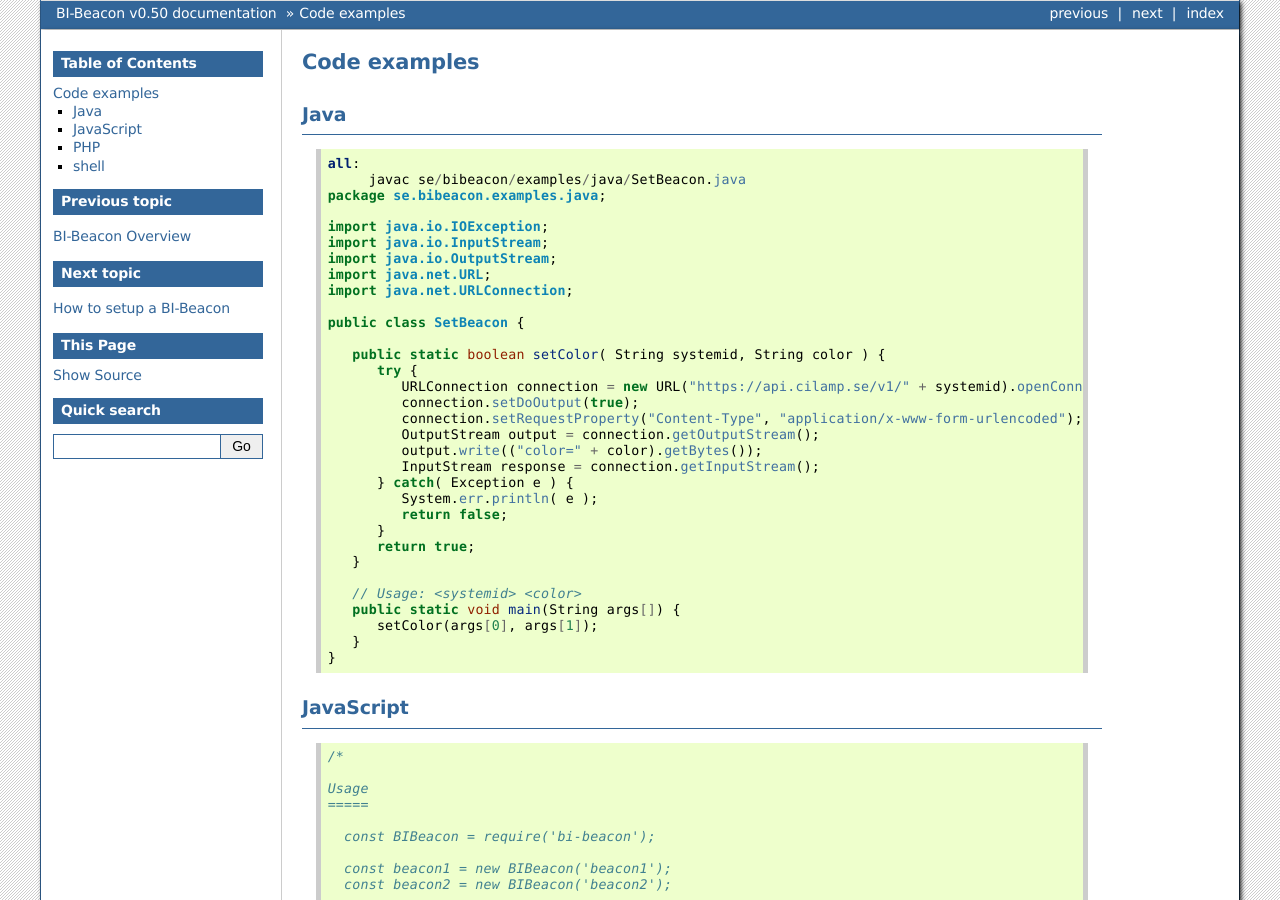
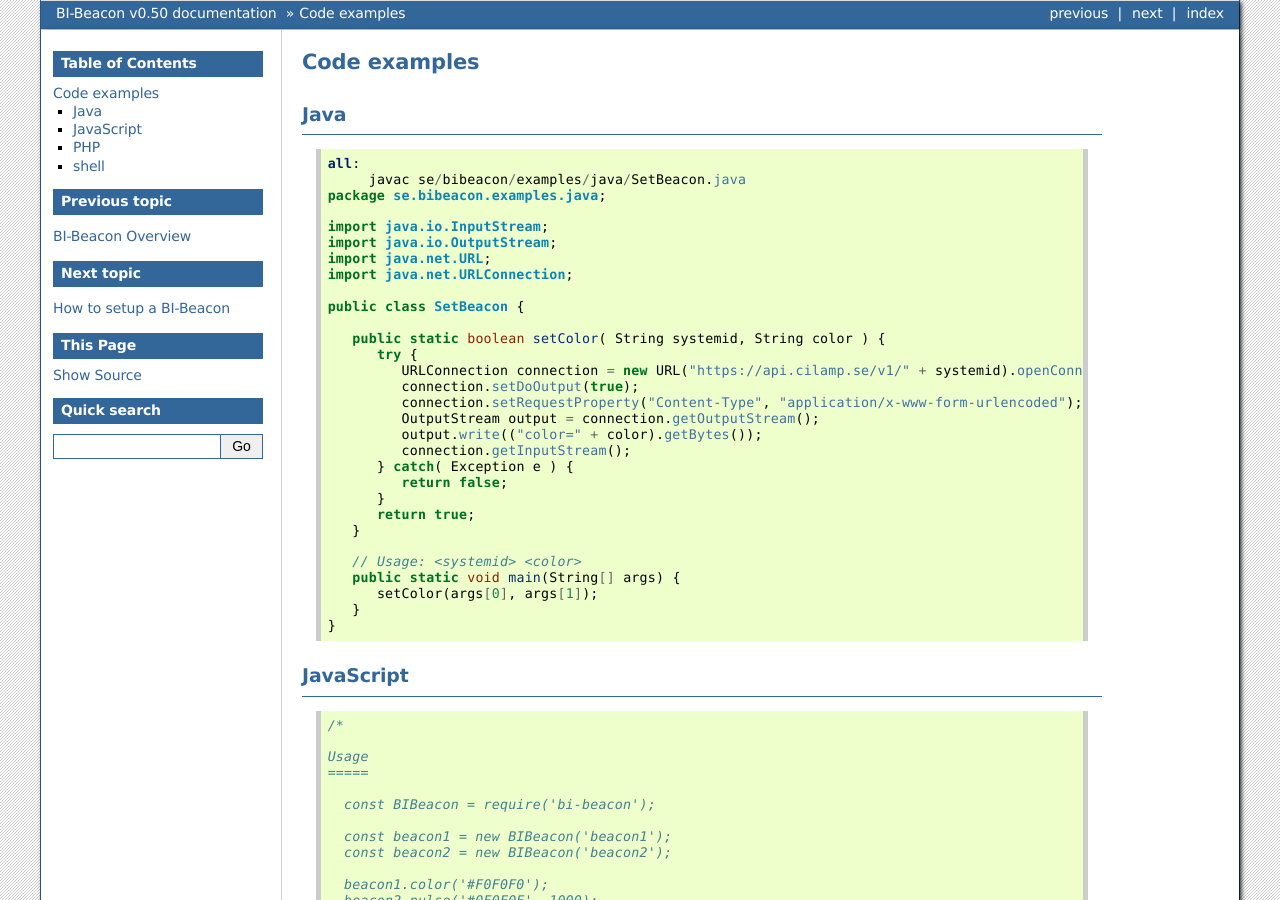
Before and after one commit to BI-Beacon/build-artifacts, a Sphinx documentation site: the page built from docs/code_examples.rst, in a window 1280 px wide and 900 px high. Built offline with Sphinx 7.4.7, drawn with Linux system fonts in a browser that asks for light colours; pages that are not in the unit, such as notebooks, are missing from menus.

```diff
--- a/docs/code_examples.rst
+++ b/docs/code_examples.rst
@@ -10,7 +10,6 @@ Java
    	javac se/bibeacon/examples/java/SetBeacon.java
    package se.bibeacon.examples.java;
 
-   import java.io.IOException;
    import java.io.InputStream;
    import java.io.OutputStream;
    import java.net.URL;
@@ -25,16 +24,15 @@ Java
             connection.setRequestProperty("Content-Type", "application/x-www-form-urlencoded");
             OutputStream output = connection.getOutputStream();
             output.write(("color=" + color).getBytes());
-            InputStream response = connection.getInputStream();
+            connection.getInputStream();
          } catch( Exception e ) {
-            System.err.println( e );
             return false;
          }
          return true;
       }
 
       // Usage: <systemid> <color>
-      public static void main(String args[]) {
+      public static void main(String[] args) {
          setColor(args[0], args[1]);
       }
    }
```
Also changed, not shown: 9 other files.
